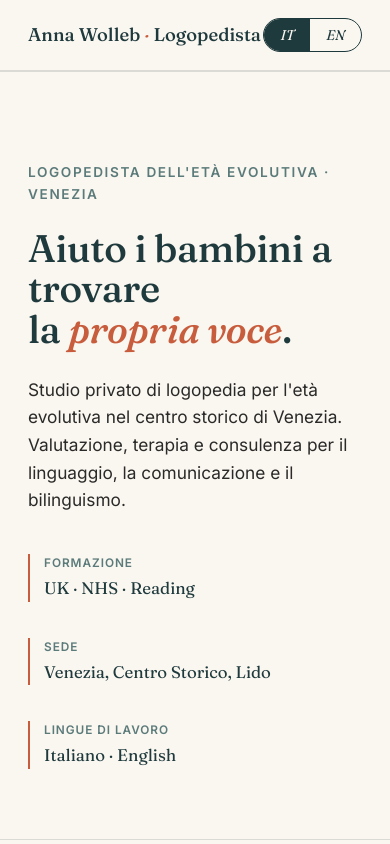
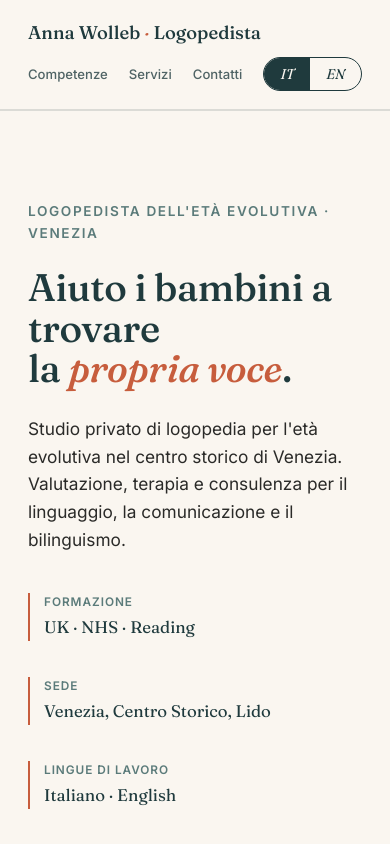
Before and after one commit to annawolleb/annawolleb.github.io, a plain HTML site: page index.html in a window 390 px wide. Shown: the top 844 px of the page. Drawn offline with Linux system fonts and the light colour scheme.

Commit message:
fix menu

```diff
--- a/styles.css
+++ b/styles.css
@@ -95,7 +95,18 @@ nav a.nav-link:hover { opacity: 1; }
 nav a.nav-link.is-active { opacity: 1; }
 
 @media (max-width: 640px) {
-  nav a.nav-link { display: none; }
+  .header-inner {
+    flex-wrap: wrap;
+    row-gap: 10px;
+  }
+  nav {
+    width: 100%;
+    justify-content: space-between;
+    gap: 14px;
+  }
+  nav a.nav-link {
+    font-size: 0.82rem;
+  }
 }
 
 /* Language toggle */
```
